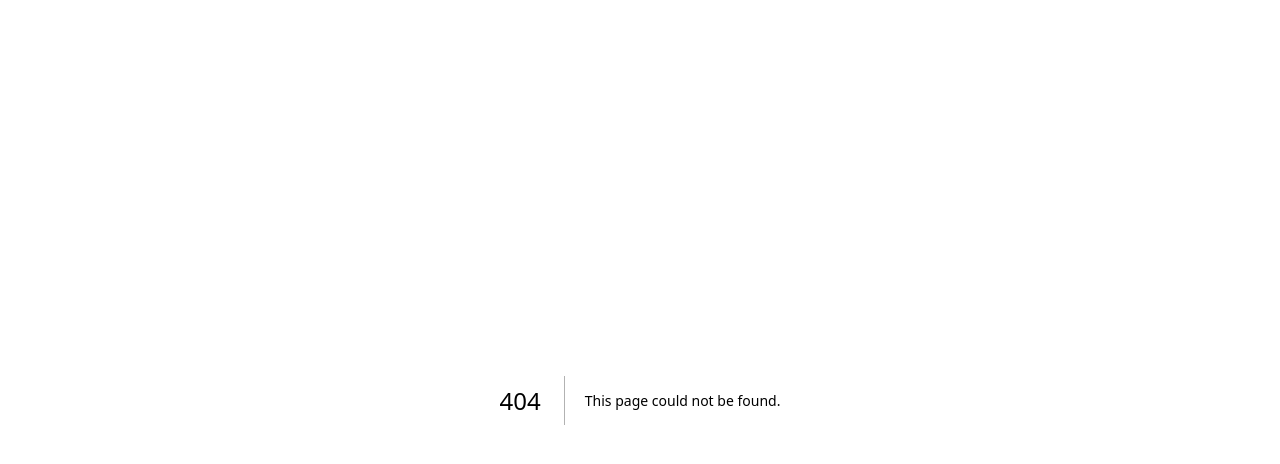
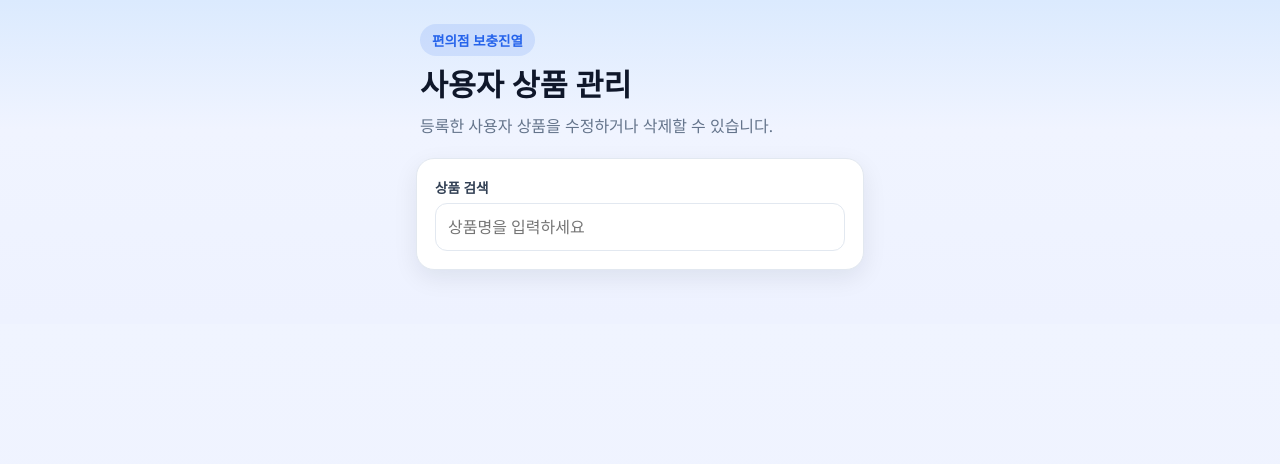
Before and after one commit to HodadockTree/shelf-restock-app, a Next.js app: page /user-products in a window 1280 px wide. Before the commit this address had no page. Shown: the top 464 px of the page. Built offline with nearby package versions, Linux system fonts and the light colour scheme.

Commit message:
feat: 사용자 상품 관리 화면 초기 레이아웃 구현

```diff
--- a/app/globals.css
+++ b/app/globals.css
@@ -424,3 +424,23 @@ select {
   background: #fee2e2;
   color: var(--danger);
 }
+
+.user-products-list {
+  display: flex;
+  flex-direction: column;
+  gap: 16px;
+}
+
+.user-product-title {
+  margin-bottom: 8px;
+}
+
+.user-product-category {
+  color: #666;
+  margin-bottom: 16px;
+}
+
+.user-product-actions {
+  display: flex;
+  gap: 8px;
+}
--- /dev/null
+++ b/app/user-products/page.tsx
@@ -0,0 +1,86 @@
+"use client";
+
+import { useEffect, useState } from "react";
+import {
+    getUserProducts,
+    searchUserProducts,
+  } from "@/lib/products";
+import UserProductCard from "@/components/UserProductCard";
+import type { UserProduct } from "@/lib/types";
+
+export default function UserProductsPage() {
+    const [products, setProducts] =
+      useState<UserProduct[]>([]);
+
+    const [keyword, setKeyword] =
+        useState("");
+
+    useEffect(() => {
+      setProducts(getUserProducts());
+    }, []);
+
+    function handleSearch(
+        keyword: string
+      ) {
+        setKeyword(keyword);
+
+        if (!keyword.trim()) {
+          setProducts(getUserProducts());
+          return;
+        }
+
+        setProducts(
+          searchUserProducts(keyword)
+        );
+      }
+
+      function handleEdit(product: UserProduct) {
+        console.log("수정", product);
+      }
+
+      function handleDelete(product: UserProduct) {
+        console.log("삭제", product);
+      }
+
+    return (
+      <main className="app">
+        <header className="hero">
+  <p className="hero-badge">
+    편의점 보충진열
+  </p>
+
+  <h1>사용자 상품 관리</h1>
+
+  <p className="hero-desc">
+    등록한 사용자 상품을 수정하거나 삭제할 수 있습니다.
+  </p>
+</header>
+
+<section className="card">
+  <label className="field">
+    <span>상품 검색</span>
+
+    <input
+      type="text"
+      placeholder="상품명을 입력하세요"
+      value={keyword}
+      onChange={(e) =>
+        handleSearch(e.target.value)
+      }
+    />
+  </label>
+</section>
+
+<section className="user-products-list">
+  {products.map((product) => (
+    <UserProductCard
+    key={product.id}
+    product={product}
+    onEdit={handleEdit}
+    onDelete={handleDelete}
+  />
+  ))}
+</section>
+    </main>
+  );
+}
--- /dev/null
+++ b/components/UserProductCard.tsx
@@ -0,0 +1,35 @@
+import type { UserProduct } from "@/lib/types";
+
+type UserProductCardProps = {
+  product: UserProduct;
+  onEdit: (product: UserProduct) => void;
+  onDelete: (product: UserProduct) => void;
+};
+
+export default function UserProductCard({
+  product,
+  onEdit,
+  onDelete,
+}: UserProductCardProps) {
+  return (
+    <article className="card">
+      <h2 className="user-product-title">
+        {product.name}
+      </h2>
+
+      <p className="user-product-category">
+        {product.category}
+      </p>
+
+      <div className="user-product-actions">
+        <button onClick={() => onEdit(product)}>
+          수정
+        </button>
+
+        <button onClick={() => onDelete(product)}>
+          삭제
+        </button>
+      </div>
+    </article>
+  );
+}
```
